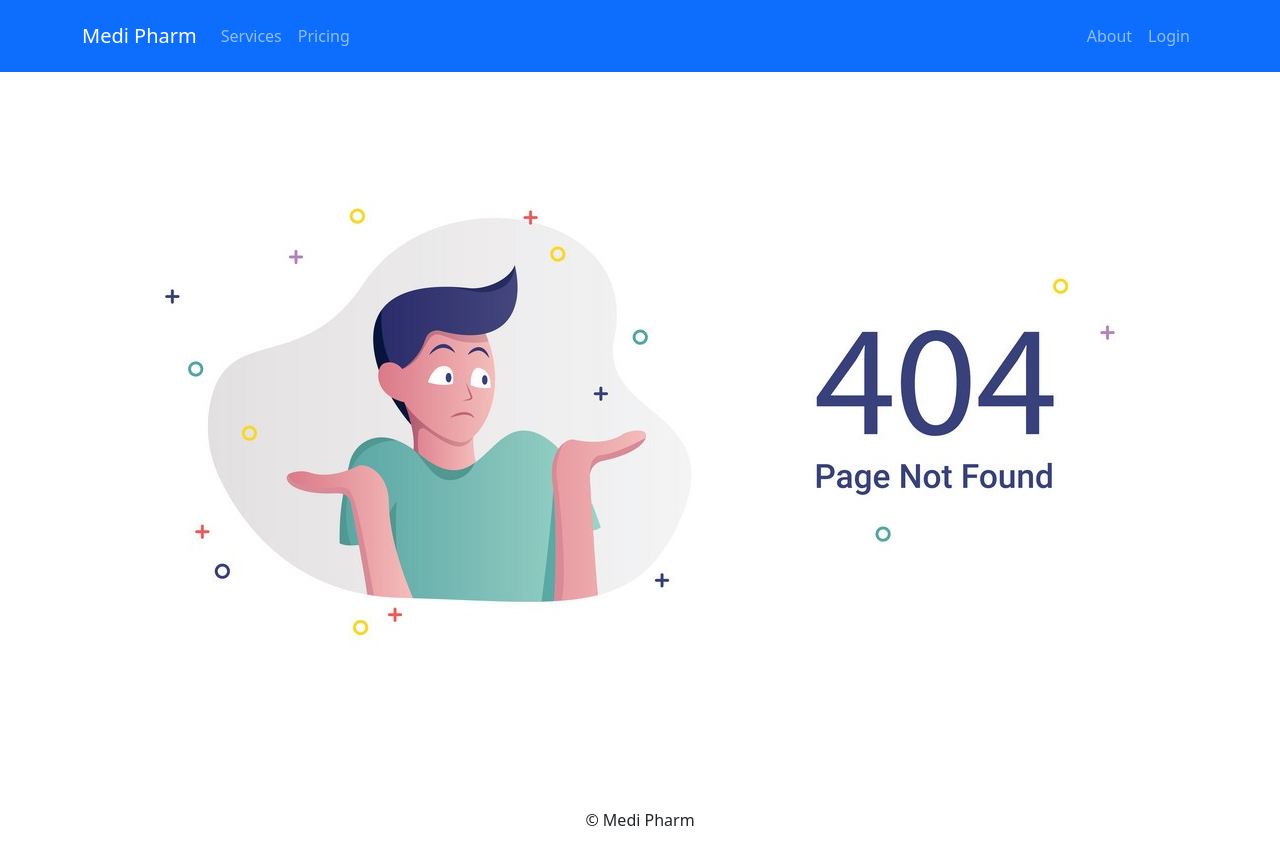
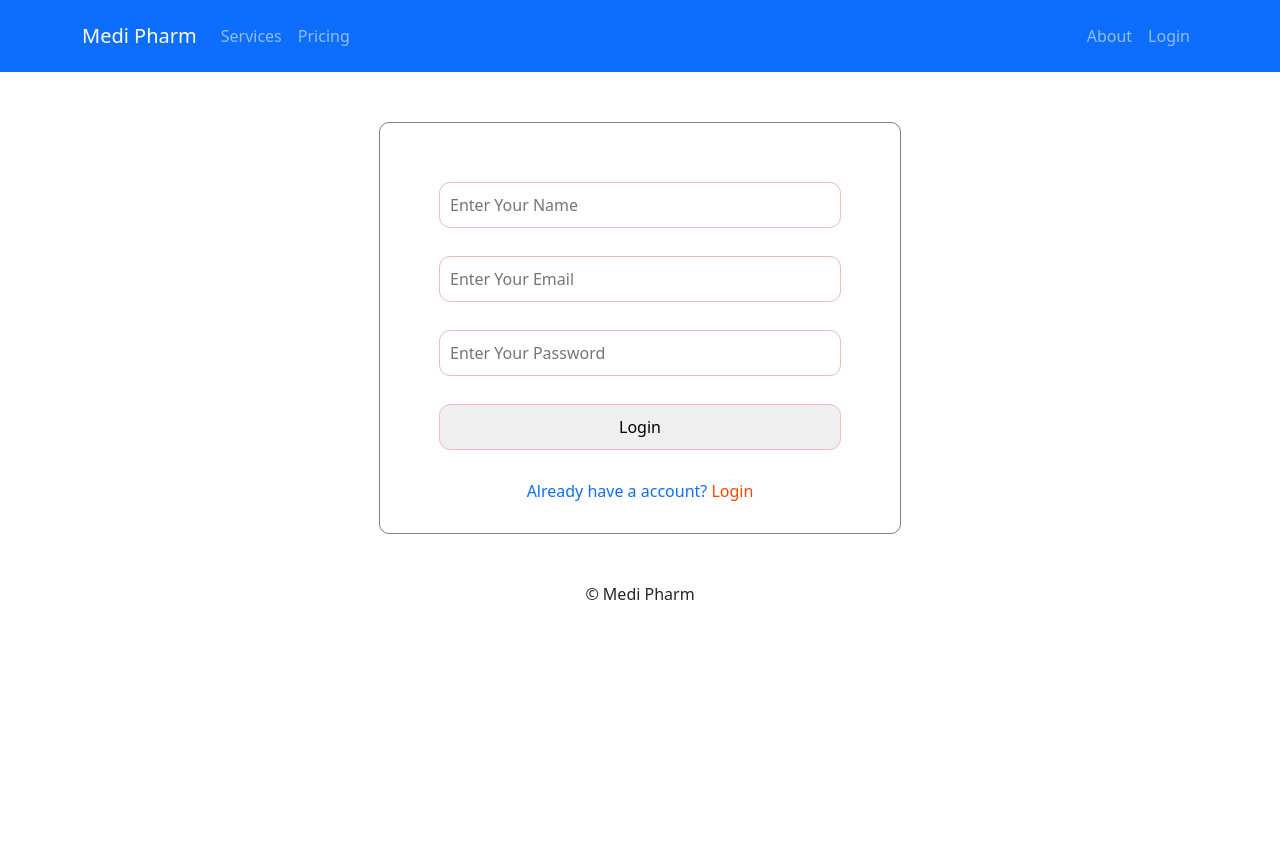
Before and after one commit to mehedihasan99/medi-pharm, a React (Create React App) app: page /register in a window 1280 px wide. After the commit the page ends 800 px from the top, so only its background shows below. Built offline with nearby package versions, Linux system fonts and the light colour scheme.

Commit message:
design login and register

```diff
--- a/src/App.js
+++ b/src/App.js
@@ -8,6 +8,7 @@ import Checkout from "./Pages/Checkout/Checkout";
 import About from "./Pages/About/About";
 import Login from "./Pages/Login/Login/Login";
 import NotFound from "./Pages/Shared/NotFound/NotFound";
+import Register from "./Pages/Login/Register/Register";
 
 function App() {
   return (
@@ -19,6 +20,7 @@ function App() {
         <Route path="/services" element={<Services></Services>}></Route>
         <Route path="service/:serviceId" element={<Checkout></Checkout>}></Route>
         <Route path="/about" element={<About></About>}></Route>
+        <Route path="/register" element={<Register></Register>}></Route>
         <Route path="/login" element={<Login></Login>}></Route>
         <Route path="*" element={<NotFound></NotFound>}></Route>
       </Routes>
--- a/src/Pages/Login/Login/Login.css
+++ b/src/Pages/Login/Login/Login.css
@@ -1,6 +1,7 @@
 .main-container {
     display: flex;
     margin-top: 50px;
+    width: 400px;
     justify-content: center;
 }
 
@@ -24,3 +25,14 @@
     border: none;
     outline: 1px solid rgb(242, 186, 180);
 }
+
+.create-account {
+    color: orangered;
+    cursor: pointer;
+}
+
+.goToLogin {
+    display: block;
+    text-decoration: none;
+    text-align: center;
+}
--- a/src/Pages/Login/Login/Login.js
+++ b/src/Pages/Login/Login/Login.js
@@ -1,13 +1,25 @@
-import React from 'react';
+import React, { useRef } from 'react';
+import { Link } from 'react-router-dom';
 import './Login.css'
 const Login = () => {
+    const emailRef = useRef('');
+    const passwordRef = useRef('');
+
+    const handleLoginSubmit = event => {
+        event.preventDefault();
+        const email = emailRef.current.value;
+        const password = passwordRef.current.value;
+        console.log(email, password);
+    }
     return (
         <div className='container main-container'>
-            <form className='form-container'>
-                <input type="email" name="email" id="" placeholder='Enter Your Email' />
-                <input type="password" name="password" id="" placeholder='Enter Your Password' />
+            <form onSubmit={handleLoginSubmit} className='form-container'>
+                <input ref={emailRef} type="email" name="email" id="" placeholder='Enter Your Email' required />
+                <input ref={passwordRef} type="password" name="password" id="" placeholder='Enter Your Password' required />
                 <input type="submit" value="Login" />
+                <Link className='goToRegister' to='/register'>New to medi pharm? <span className='create-account'> Create a account</span></Link>
             </form>
+
         </div>
     );
 };
--- a/src/Pages/Login/Register/Register.css
+++ b/src/Pages/Login/Register/Register.css
@@ -0,0 +1,39 @@
+.main-container {
+    display: flex;
+    margin-top: 50px;
+    width: 400px;
+    justify-content: center;
+}
+
+.form-container {
+    border: 1px solid gray;
+    padding: 30px;
+    border-radius: 10px;
+}
+
+.form-container input {
+    display: block;
+    border-radius: 10px;
+    margin: 30px;
+    padding: 10px;
+    width: 400px;
+}
+
+.form-container input[type=email],
+.form-container input[type=password],
+.form-container input[type=submit],
+.form-container input[type=text] {
+    border: none;
+    outline: 1px solid rgb(242, 186, 180);
+}
+
+.create-account {
+    color: orangered;
+    cursor: pointer;
+}
+
+.goToRegister {
+    display: block;
+    text-decoration: none;
+    text-align: center;
+}
--- a/src/Pages/Login/Register/Register.js
+++ b/src/Pages/Login/Register/Register.js
@@ -1,9 +1,28 @@
-import React from 'react';
+import React, { useRef } from 'react';
+import { Link } from 'react-router-dom';
 import './Register.css'
 const Register = () => {
+    const nameRef = useRef('');
+    const emailRef = useRef('');
+    const passwordRef = useRef('');
+
+    const handleRegisterSubmit = event => {
+        event.preventDefault();
+        const name = nameRef.current.value;
+        const email = emailRef.current.value;
+        const password = passwordRef.current.value;
+        console.log(email, password, name);
+    }
     return (
-        <div>
-            <h2>This is register</h2>
+        <div className='container main-container'>
+            <form onSubmit={handleRegisterSubmit} className='form-container'>
+                <input ref={nameRef} type="text" name="" id="" placeholder='Enter Your Name' />
+                <input ref={emailRef} type="email" name="email" id="" placeholder='Enter Your Email' required />
+                <input ref={passwordRef} type="password" name="password" id="" placeholder='Enter Your Password' required />
+                <input type="submit" value="Login" />
+                <Link className='goToLogin' to='/login'>Already have a account? <span className='create-account'>Login</span></Link>
+            </form>
+
         </div>
     );
 };
```
